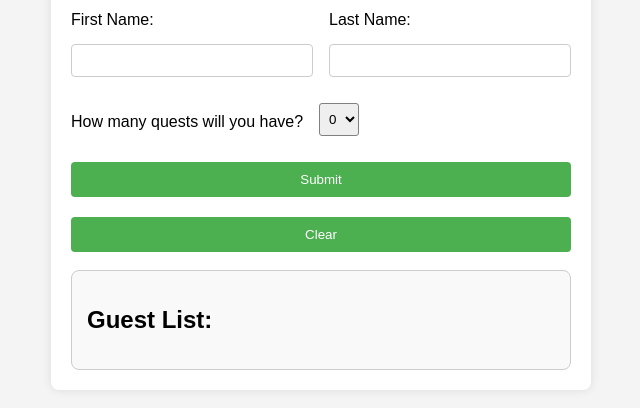
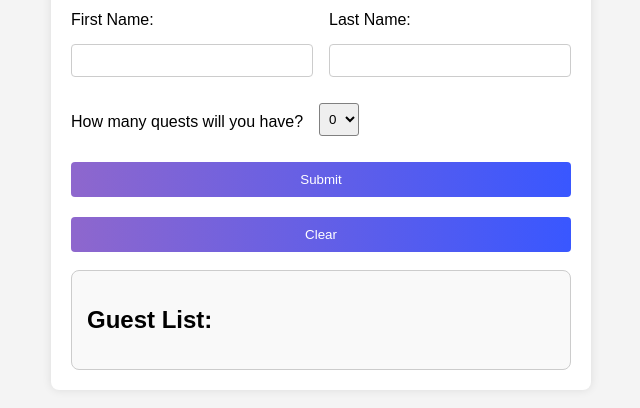
Before and after one commit to milhoanDesign/Js_practice_1, a plain HTML site: page index.html in a window 1280 px wide. Shown: the part 120-528 px from the top of the page, without its empty margins (319-959 px from the left). Drawn offline with Linux system fonts and the light colour scheme.

Commit message:
final commit

```diff
--- a/main.js
+++ b/main.js
@@ -1,5 +1,4 @@
 
-// Pseudo code for handling form input and output
 
 // 1. Retrieve DOM elements
 document.addEventListener('DOMContentLoaded', function() {
--- a/style.css
+++ b/style.css
@@ -53,7 +53,7 @@ input[type="text"] {
 }
 
 button {
-    background-color: #4CAF50;
+    background: linear-gradient(90deg, #8e67cd,#3957ff);
     color: white;
     padding: 10px;
     border: none;
```
